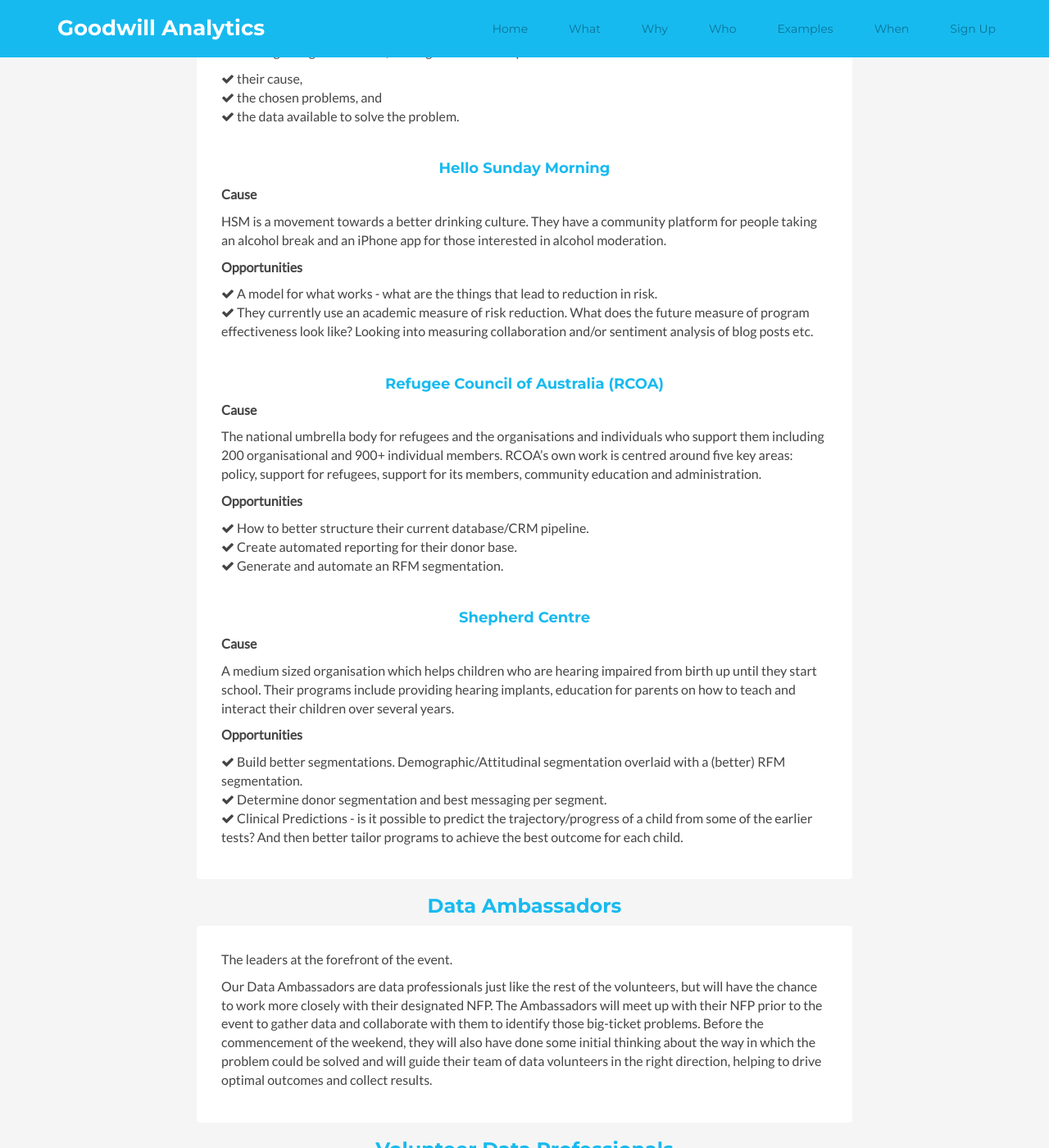
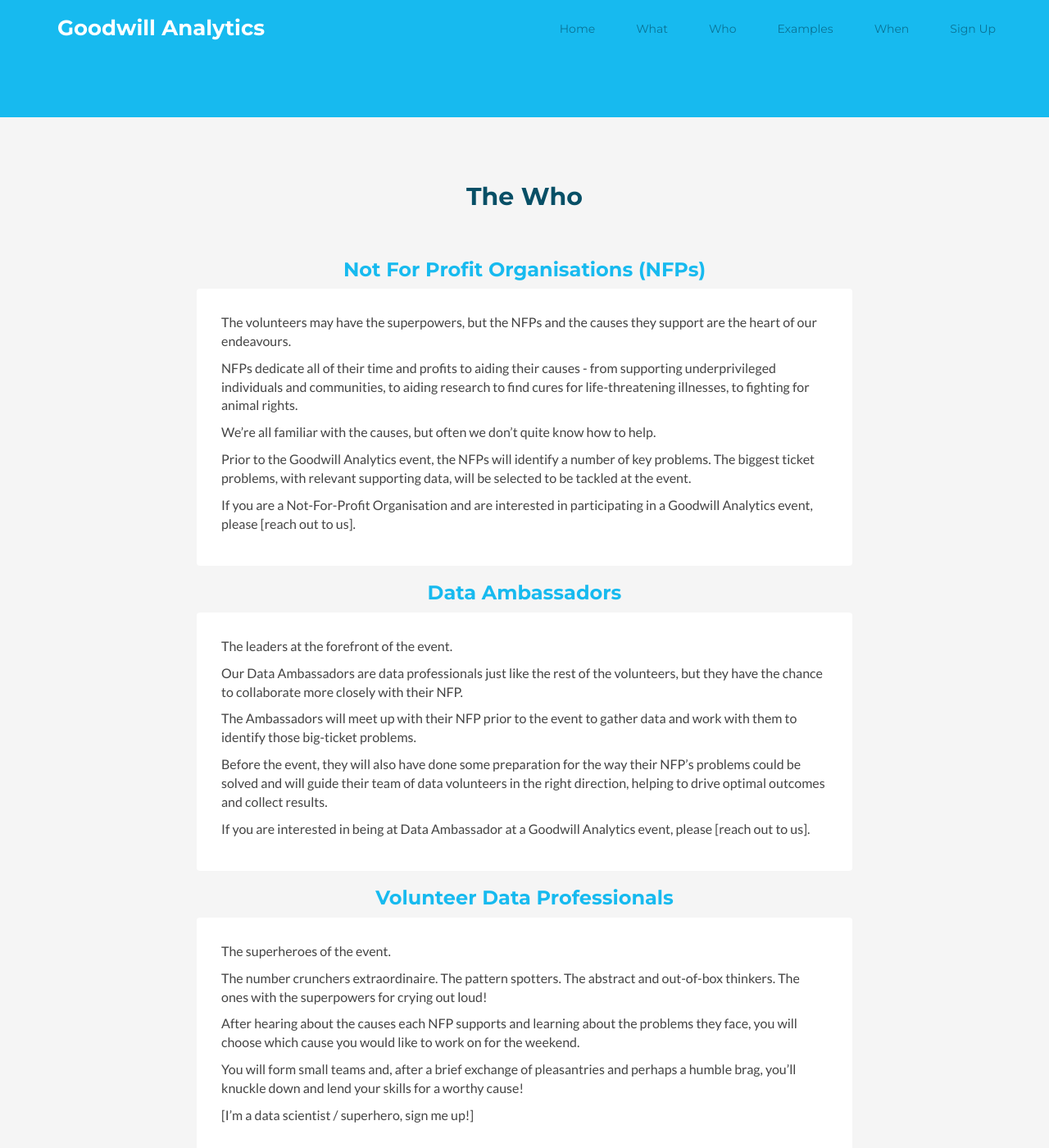
Before and after one commit to goodwillanalytics/goodwillanalytics.github.io, a Jekyll site: the page built from index.html, in a window 1280 px wide and 1400 px high, scrolled down 2430 px. Shown: the whole window at 82% size. Built offline with Jekyll 4.4.1, drawn with Linux system fonts in a browser that asks for light colours; some of the changed text lies outside the part shown.

Commit message:
Updated content

```diff
--- a/_includes/examples.html
+++ b/_includes/examples.html
@@ -1,34 +1,14 @@
     <!-- ******Examples****** -->
     <section id="examples" class="features section">
         <!--<div class="container text-center">//-->
-		<h2 class="title text-center">Similar Event Success Stories</h3>
+		<h2 class="title text-center">Success Stories</h3>
 		<div class="features-inner">
-			<h3 class="title text-center">Place2Be</h3>
-			<p>Place2Be is the leading children's mental health charity in the UK providing customized in-school support and expert training to improve the emotional wellbeing of pupils, families, teachers and school staff.</p>
-			<p>They attended the event to show that their support programs achieved positive results but did not have the data analytics capabilities in-house to quantify the results.</p>
-			<p>The outcome of the event for Place2Be was:
-			<ul class="feature-list">
-				<li>The value of the support program was proven (after adjusting for bias in the reporting methods)</li>
-				<li>Insight was gained to guide future focus areas, Place2Be learned that:
-					<ul>
-						<li>Boys generally performed better</li>
-						<li>Girls with single fathers improved the most</li>
-						<li>Their method of capturing data (i.e. self-assessment surveys) added noticeable bias to the reporting process and needed change</li>
-					</ul>
-				</li>
-				<li>Place2Be was so excited by the efforts of the volunteers and the quantified positive results of the program that they invited their largest sponsor to see the presentation firsthand.</li>
-			</ul></p>
-		</div><!-- features-inner //-->
-		<br/>
-		<div class="features-inner">
-			<h3 class="title text-center">GiveDirectly</h3>
-			<p>GiveDirectly is an innovative nonprofit that provides financial support to the poorest households in rural Kenya and Uganda. They provide the money with no strings attached. Recipients are free to use the money to pursue their own goals.</p>
-			<p>They target the poorest of the poor and have found that a simple yet effective proxy for poverty. In national survey data they found that the housing materials a family uses for its home has a strong correlation to poverty levels. In this part of the world, many families invest available cash in a metal roof, which lasts for years. Those who can’t afford metal sheets make do with thatch roofs which leak and need frequent repair.</p>
-			<p>Using Google Maps satellite imagery GiveDirectly could see images of the roofs used in a particular village. This provides great insight, however creating some useful information from the many images across both countries was going to be a time consuming process.</p>
-			<p>Prior to the event the GiveDirectly Data Ambassadors created an image processing and machine learning algorithm that would estimate, based  on an image of the house, whether it has a thatch or metal roof.</p>
-			<p>They used the event to teach the algorithm, the volunteers helped label nearly 1,500 images.The algorithm identified individual homes in an image using template matching and was able to identify the color threshold that classified them as thatch or metal.</p>
-			<p>Calculating the proportion of thatch to metal roofed homes in a village meant GiveDirectly was much better able to target the communities most in need, and had a way to adjust their areas of focus over time as the donations had effect.</p>
-		</div><!-- features-inner //-->
-
+			<p>We’ve had the pleasure of having diverse groups data scientists, analysts and engineers at our Goodwill Analytics events so far, all helping some very worthy causes.</p>
+			<p>Take a peek below to find out more!</p>
+			<h3 class="title text-center">TIMELINE</h3>
+			<p>20 - 21st February, 2016</p>
+			<p>Our very first Goodwill Analytics event happened on the weekend of the 20 - 21st of February, 2016. With just 25 places for Data Volunteers, there was a great deal of buzz around the event and the response was overwhelming - we were oversubscribed within a week.</p>
+			<p>The NFPs that participated in the event were Hello Sunday Morning, Refugee Council of Australia and The Shepherd Centre.</p>
+			<p>48 hours, countless slices of pizza and a few arcade games later, the event was over and it was a great success. 83% of data volunteers surveyed expressed that they learned something new from the event, while 100% said that they would participate in another Goodwill Analytics event again.</p>
         <!--</div>//--><!--//container-->
     </section><!--//features-->
--- a/_includes/header.html
+++ b/_includes/header.html
@@ -19,7 +19,7 @@
                     <ul class="nav navbar-nav">
                         <li class="nav-item"><a class="scrollto" href="#home">Home</a></li>
                         <li class="nav-item"><a class="scrollto" href="#what">What</a></li>
-                        <li class="nav-item"><a class="scrollto" href="#why">Why</a></li>
+                        <!--<li class="nav-item"><a class="scrollto" href="#why">Why</a></li>//-->
                         <li class="nav-item"><a class="scrollto" href="#who">Who</a></li>
 						<li class="nav-item"><a class="scrollto" href="#examples">Examples</a></li>
 						<li class="nav-item"><a class="scrollto" href="#when">When</a></li>
--- a/_includes/promo.html
+++ b/_includes/promo.html
@@ -3,7 +3,8 @@
         <div class="container">
             <h2 class="title text-center">Goodwill Analytics</h2>
 			<br/>
-			<p class="intro text-center">1 Fun Filled Weekend &nbsp;&nbsp;&nbsp;-&nbsp;&nbsp;&nbsp; 3 Great Causes</p>
-            <p class="intro text-center">15+ Volunteers &nbsp;&nbsp;&nbsp;-&nbsp;&nbsp;&nbsp; Valuable Contributions</p>
+			<p class="intro text-center">Goodwill Analytics brings data scientists from all different backgrounds together to make valuable contributions to Not-For-Profit Organisations.</p>
+            <p class="intro text-center">Goodwill Analytics seeks to inspire talented data professionals to lend their skills to worthy causes.</p>
+			<p class="intro text-center">Unleashing the power of data science for social good!</p>
         </div><!--//container-->
     </section><!--//promo-->
--- a/_includes/what.html
+++ b/_includes/what.html
@@ -1,11 +1,14 @@
     <!-- ******WHAT****** -->
     <section id="what" class="about section">
         <div class="container">
-            <h2 class="title text-center">What?</h2>
-			<p class="intro text-center">Goodwill Analytics is an event bringing together people from two differing worlds together to make great things happen.</p>
-			<p class="intro text-center">Over the course of one action-packed weekend, Goodwill Analytics will pair a group of data professionals with representatives from Australian not-for-profit organizations (or NFPs), who will volunteer their time and talents to provide insights and solutions to these NFP.</p>
-			<p class="intro text-center">One talented Data Ambassador will be assigned to each NFP and will lead a team of data volunteers on their noble quest for data-themed enlightenment. During the weekend, the data volunteers will apply their technical skills to draw insights, suggestions and solutions from the NFPs data, or from any other piece of publicly available information.</p>
-			<p class="intro text-center">The insights and solutions provided to these NFPs will have the potential to reshape the way they operate and to have a hugely beneficial impact upon the organization and the causes they support.</p>
-			<p class="intro text-center">Goodwill Analytics recognizes the abundance of knowledge to be gleaned from data, and seeks to inspire the ton of talented data professionals who know how to harness it to lend their skills and help these worthy causes.</p>
+            <h2 class="title text-center">Our Story</h2>
+			<p class="intro text-center">Goodwill Analytics all started with one idea: for data scientists to lend their superpowers to Not-For-Profit Organisations, in order to show them how to make the best use of their data.</p>
+			<p class="intro text-center">Many Not-For-Profit Organisations (NFPs) gather large amounts of data over time, but may not have the funding or the resources to make use of it. NFPs often find themselves collecting mountains of data but are unable to unlock its full potential.</p>
+			<p class="intro text-center">And that’s where we step in.</p>
+			<p class="intro text-center">We select a number of NFPs with specific data problems that a handful of skilled volunteers will tackle during one action-packed Goodwill Analytics event.</p>
+			<p class="intro text-center">Each NFP is assigned a dedicated Data Ambassador who works closely with them in the lead-up to the event. They work as consultants to understand of their organisational challenges and to gather as much information as possible about their data and the problems they face.</p>
+			<p class="intro text-center">At the event, we open the doors to skilled volunteers from diverse backgrounds and levels of experience. Volunteers get the chance to collaborate with each other and work closely with one NFP in small groups led by a Data Ambassador.</p>
+			<p class="intro text-center">In a nutshell, volunteers apply their technical skills to draw insights, suggestions and solutions from each NFP’s data and supplemented by publicly available information. The insight and solutions provided to each NFP gives them with an understanding of the power of their own data. It has the potential to reshape the way they operate and has a hugely beneficial impact upon the causes they support.</p>
+			<p class="intro text-center">Donating money is a fantastic way of supporting NFPs. However, donating time and skills can greatly improve the way that NFPs operate by optimising their systems and helping them to make better use of the donations they receive.</p>
         </div><!--//container-->
     </section><!--//about-->
--- a/_includes/when.html
+++ b/_includes/when.html
@@ -3,20 +3,20 @@
         <div class="container text-center">
 			<h2 class="title text-center">When?</h2>
 			<h3 class="text-center">Weekend</h3>
-			<h4 class="text-highlight text-center">20-21 February 2016</h4>
+			<h4 class="text-highlight text-center">15-16 October 2016</h4>
 			<p class="text-center" class="text-highlight">Atlassian Offices Sydney<br/>Level 6, 341 George St, Sydney</p>
 			<iframe src="https://www.google.com/maps/embed?pb=!1m18!1m12!1m3!1d6625.73321752021!2d151.2026260322871!3d-33.86732842641319!2m3!1f0!2f0!3f0!3m2!1i1024!2i768!4f13.1!3m3!1m2!1s0x6b12ae393a03d8ff%3A0x8fead86f5e91b507!2sAtlassian!5e0!3m2!1sen!2sau!4v1455570344682" width="600" height="450" frameborder="0" style="border:0" allowfullscreen></iframe>
 			<h3 class="text-center">Program</h3>
 			<h4 class="text-highlight text-center">Saturday</h4>
-			<p class="text-center"><span class="text-highlight">9am -</span> NFP Introductions &amp; Briefs</p>
-			<p class="text-center"><span class="text-highlight">9:30am -</span> Team up &amp; Get Busy</p>
+			<p class="text-center"><span class="text-highlight">8am -</span> NFP Introductions &amp; Briefs</p>
+			<p class="text-center"><span class="text-highlight">9am -</span> Team up &amp; Get Busy</p>
 			<p class="text-center"><span class="text-highlight">12pm -</span> Lunch</p>
 			<p class="text-center"><span class="text-highlight">1pm -</span> Back to Work</p>
 			<p class="text-center"><span class="text-highlight">3pm -</span> Refreshments</p>
 			<p class="text-center"><span class="text-highlight">3:30pm -</span> Final Push for the Day</p>
 			<p class="text-center"><span class="text-highlight">5pm -</span> End of Day 1</p>
 			<h4 class="text-highlight text-center">Sunday</h4>
-			<p class="text-center"><span class="text-highlight">9am -</span> Dive Into It Again - Fully Refreshed</p>
+			<p class="text-center"><span class="text-highlight">8am -</span> Dive Into It Again - Fully Refreshed</p>
 			<p class="text-center"><span class="text-highlight">12pm -</span> Lunch</p>
 			<p class="text-center"><span class="text-highlight">1pm -</span> Back to Work</p>
 			<p class="text-center"><span class="text-highlight">3pm -</span> Prepare for Presentations</p>
--- a/_includes/who.html
+++ b/_includes/who.html
@@ -1,66 +1,31 @@
     <!-- ******WHO****** -->
     <section id="who" class="license section">
         <div class="container">
-			<h2 class="title text-center">Who?</h2>
-			<h3 class="sub-title text-center">Not-For-Profits Organisations</h3>
+			<h2 class="title text-center">The Who</h2>
+			<h3 class="sub-title text-center">Not For Profit Organisations (NFPs)</h3>
 			<div class="license-inner">
-				<p>NFPs and the causes they represent are at the heart of these endeavours.</p>
-				<p>NFPs dedicate all of their time and profits to aiding their cause: from supporting underprivileged individuals and communities, to aiding research to find cures for life-threatening diseases, to fighting for animal rights and campaigning to preserve the pristine areas of our planet.</p>
+
+				<p>The volunteers may have the superpowers, but the NFPs and the causes they support are the heart of our endeavours.</p>
+				<p>NFPs dedicate all of their time and profits to aiding their causes - from supporting underprivileged individuals and communities, to aiding research to find cures for life-threatening illnesses, to fighting for animal rights.</p>
 				<p>We’re all familiar with the causes, but often we don’t quite know how to help.</p>
-				<p>Prior to Goodwill Analytics weekend event, the participating NFPs will identify a number of problems that they are facing. The biggest ticket problems with relevant data will then be selected to be addressed during the weekend event.
-				<p>At the beginning of the event, the organizations will present:
-					<ul class="feature-list list-unstyled">
-						<li><i class="fa fa-check"></i> their cause,</li>
-						<li><i class="fa fa-check"></i> the chosen problems, and</li>
-						<li><i class="fa fa-check"></i> the data available to solve the problem.</li>
-					</ul>
-				</p>
-			<!--</div>-->
-			<br/>
-			<h4 class="sub-title text-center">Hello Sunday Morning</h4>
-			<!--<div class="license-inner">-->
-				<p><b>Cause</b></p>
-				<p>HSM is a movement towards a better drinking culture. They have a community platform for people taking an alcohol break and an iPhone app for those interested in alcohol moderation.</p>
-				<p><b>Opportunities</b>
-					<ul class="feature-list list-unstyled">
-						<li><i class="fa fa-check"></i> A model for what works - what are the things that lead to reduction in risk.</li>
-						<li><i class="fa fa-check"></i> They currently use an academic measure of risk reduction. What does the future measure of program effectiveness look like? Looking into measuring collaboration and/or sentiment analysis of blog posts etc.</li>
-				</p>
-			<!--</div>-->
-			<br/>
-			<h4 class="sub-title text-center">Refugee Council of Australia (RCOA)</h4>
-			<!--<div class="license-inner">-->
-				<p><b>Cause</b></p>
-				<p>The national umbrella body for refugees and the organisations and individuals who support them including 200 organisational and 900+ individual members. RCOA’s own work is centred around five key areas: policy, support for refugees, support for its members, community education and administration.</p>
-				<p><b>Opportunities</b>
-					<ul class="feature-list list-unstyled">
-						<li><i class="fa fa-check"></i> How to better structure their current database/CRM pipeline.</li>
-						<li><i class="fa fa-check"></i> Create automated reporting for their donor base.</li>
-						<li><i class="fa fa-check"></i> Generate and automate an RFM segmentation.</li>
-				</p>
-			<!--</div>-->
-			<br/>
-			<h4 class="sub-title text-center">Shepherd Centre</h4>
-			<!--<div class="license-inner">-->
-				<p><b>Cause</b></p>
-				<p>A medium sized organisation which helps children who are hearing impaired from birth up until they start school. Their programs include providing hearing implants, education for parents on how to teach and interact their children over several years.</p>
-				<p><b>Opportunities</b>
-					<ul class="feature-list list-unstyled">
-						<li><i class="fa fa-check"></i> Build better segmentations. Demographic/Attitudinal segmentation overlaid with a (better) RFM segmentation.</li>
-						<li><i class="fa fa-check"></i> Determine donor segmentation and best messaging per segment.</li>
-						<li><i class="fa fa-check"></i> Clinical Predictions - is it possible to predict the trajectory/progress of a child from some of the earlier tests? And then better tailor programs to achieve the best outcome for each child.</li>
-				</p>
+				<p>Prior to the Goodwill Analytics event, the NFPs will identify a number of key problems. The biggest ticket problems, with relevant supporting data, will be selected to be tackled at the event.</p>
+				<p>If you are a Not-For-Profit Organisation and are interested in participating in a Goodwill Analytics event, please [reach out to us].</p>
 			</div>
 			<h3 class="sub-title text-center">Data Ambassadors</h3>
 			<div class="license-inner">
 				<p>The leaders at the forefront of the event.</p>
-				<p>Our Data Ambassadors are data professionals just like the rest of the volunteers, but will have the chance to work more closely with their designated NFP. The Ambassadors will meet up with their NFP prior to the event to gather data and collaborate with them to identify those big-ticket problems. Before the commencement of the weekend, they will also have done some initial thinking about the way in which the problem could be solved and will guide their team of data volunteers in the right direction, helping to drive optimal outcomes and collect results.</p>
+				<p>Our Data Ambassadors are data professionals just like the rest of the volunteers, but they have the chance to collaborate more closely with their NFP. </p>
+				<p>The Ambassadors will meet up with their NFP prior to the event to gather data and work with them to identify those big-ticket problems.</p>
+				<P>Before the event, they will also have done some preparation for the way their NFP’s problems could be solved and will guide their team of data volunteers in the right direction, helping to drive optimal outcomes and collect results.</P>
+				<p>If you are interested in being at Data Ambassador at a Goodwill Analytics event, please [reach out to us].</p>
 			</div>
 			<h3 class="sub-title text-center">Volunteer Data Professionals</h3>
 			<div class="license-inner">
-				<p>The stars of the events. The number crunchers extraordinaire. The abstract and out-of-box thinkers. The pattern spotters. The insight finders. YOU!</p>
-				<p>After hearing about the causes each NFP represents, learning about the problems they are trying to solve and seeing the data they have to work with, you will be able to choose which cause you want to support for the weekend.</p>
-				<p>You will form teams with other like-minded individuals from such disciplines as data analysis, data science and software engineering, and you will get to apply your skills for a worthy cause.</p>
+				<p>The superheroes of the event.</p>
+				<p>The number crunchers extraordinaire. The pattern spotters. The abstract and out-of-box thinkers. The ones with the superpowers for crying out loud!</p>
+				<p>After hearing about the causes each NFP supports and learning about the problems they face, you will choose which cause you would like to work on for the weekend.</p>
+				<p>You will form small teams and, after a brief exchange of pleasantries and perhaps a humble brag, you’ll knuckle down and lend your skills for a worthy cause!</p>
+				<p>[I’m a data scientist / superhero, sign me up!]</p>
 			</div>
         </div><!--//container-->
     </section><!--//how-->
```
Also changed, not shown: _includes/who-old.html (added, +66 -0 lines).
